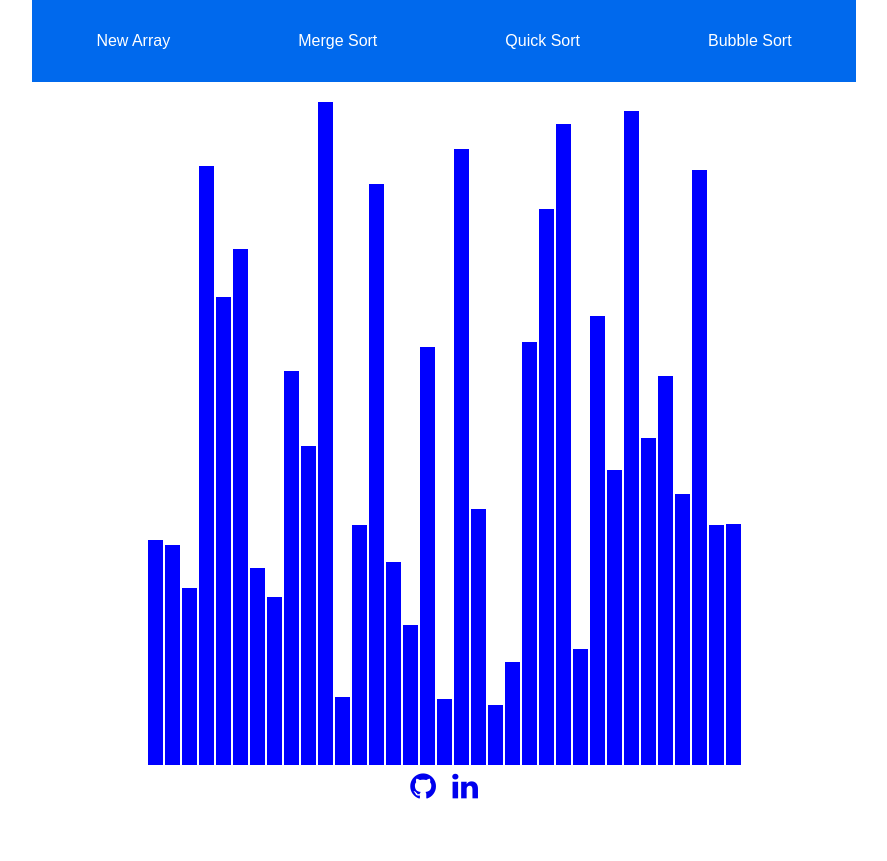
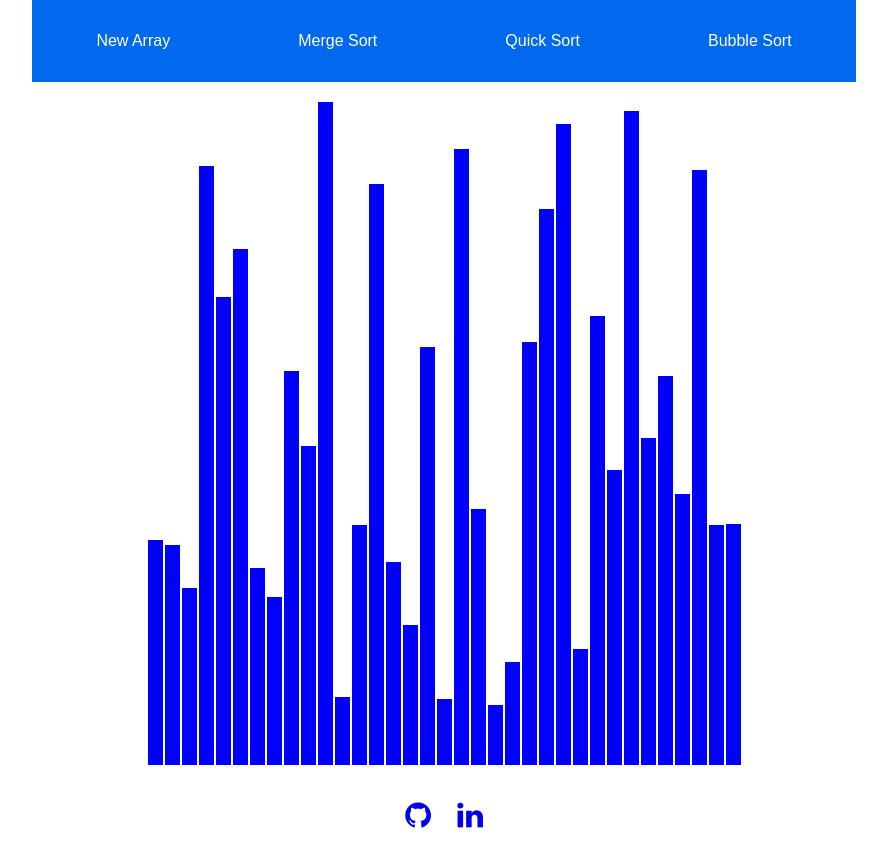
Before and after one commit to Wbeggin/sortingapp, a React (Create React App) app: page / in a window 1280 px wide. Shown: the whole page, without its empty margins (196-1083 px from the left). Before the commit the page ends 803 px from the top, so only its background shows below. Built offline with nearby package versions, Linux system fonts and the light colour scheme.

Commit message:
cant call sort while sorting

```diff
--- a/src/SortingVisualizer/SortingVisualizer.css
+++ b/src/SortingVisualizer/SortingVisualizer.css
@@ -19,8 +19,12 @@
   width: 30px;
   text-align: center;
   text-decoration: none;
-  margin: 1px 5px;
+  margin: 30px 10px;
   border-radius: 50%;
+}
+
+body{
+  background-color:white;
 }
 
 
--- a/src/SortingVisualizer/SortingVisualizer.jsx
+++ b/src/SortingVisualizer/SortingVisualizer.jsx
@@ -4,11 +4,9 @@ import './SortingVisualizer.css'
 
 
 const NUMBER_OF_BARS = 35
-
 const ANIMATON_SPEED = 11
-
+let isSorted = true
 export default class SortingVisualizer extends React.Component {
-
     constructor(props) {
         super(props)
 
@@ -26,6 +24,7 @@ export default class SortingVisualizer extends React.Component {
         const array = []
         const a = 5
         const b = 700
+        isSorted = false
         for (let i = 0; i < NUMBER_OF_BARS; i++) {
             array.push(randomInt(a,b))
         }
@@ -34,10 +33,12 @@ export default class SortingVisualizer extends React.Component {
         for (let i = 0; i < arrayBars.length; i++) {
           arrayBars[i].style.backgroundColor = 'blue'
         }
+        isSorted = false
     }
 
     //
     mergeSort() {
+      if (isSorted != false) {return}
         const animations = algorithms.mergeSort(this.state.array)
         for (let i = 0; i < animations.length; i++) {
           const arrayBars = document.getElementsByClassName('array-bar')
@@ -59,9 +60,11 @@ export default class SortingVisualizer extends React.Component {
             }, i * ANIMATON_SPEED)
           }
         }
+        isSorted = true
       }
 
     quickSort() {
+      if (isSorted != false) {return}
       const animations = algorithms.quickSort(this.state.array)
       for (let i = 0; i < animations.length; i++) {
         const arrayBars = document.getElementsByClassName('array-bar')
@@ -83,11 +86,13 @@ export default class SortingVisualizer extends React.Component {
           }, i * ANIMATON_SPEED)
         }
       }
+      isSorted = true
     }
 
 
 
     bubbleSort() {
+      if (isSorted != false) {return}
         const bubbleSorted = algorithms.bubbleSort(this.state.array)
         for (let i = 0; i < bubbleSorted.length; i++) {
             const arrayBars = document.getElementsByClassName('array-bar')
@@ -109,7 +114,7 @@ export default class SortingVisualizer extends React.Component {
               }, i * ANIMATON_SPEED)
             }
           }
-
+          isSorted = true
     }
 
     render() {
```
